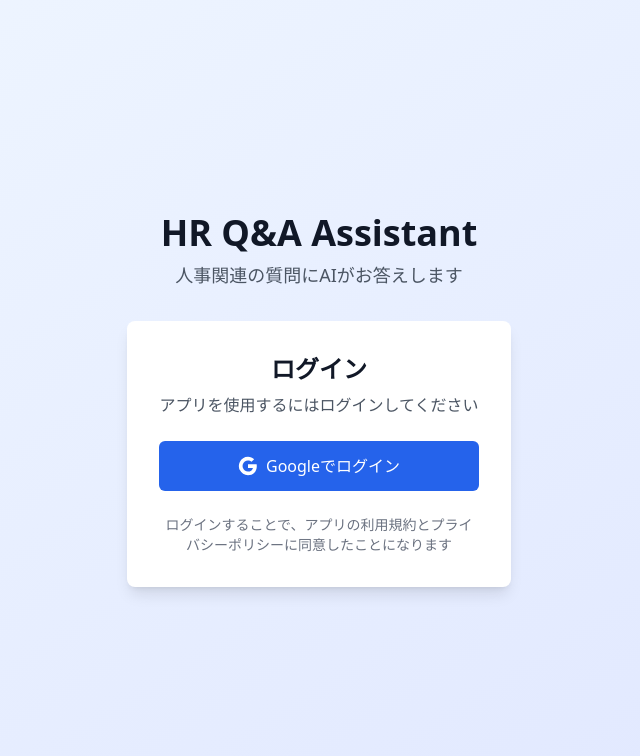
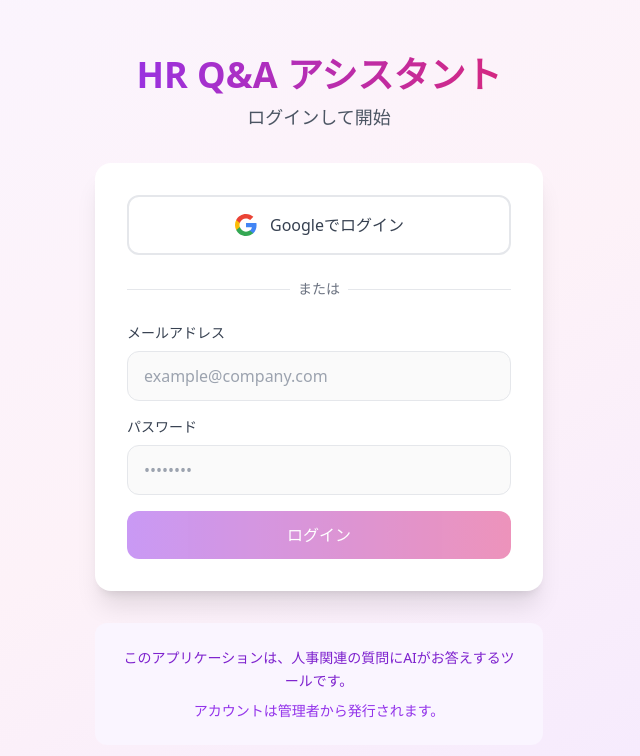
Before and after one commit to yamanekazuki/hr-qa-assistant, a React (Vite) app: page / in a window 1280 px wide. Shown: the top 756 px of the page, without its empty margins (321-961 px from the left). Built offline with nearby package versions, Linux system fonts and the light colour scheme; no server answers.

Commit message:
Improve login UI, fix Google login, enhance admin panel design

```diff
--- a/src/App.tsx
+++ b/src/App.tsx
@@ -45,7 +45,13 @@ const AppContent: React.FC = () => {
         <Route
           path="/"
           element={
-            currentUser ? <Navigate to="/app" replace /> : <LoginPage />
+            currentUser ? (
+              currentUser.email === 'yamane@potentialight.com' ?
+                <Navigate to="/admin" replace /> :
+                <Navigate to="/app" replace />
+            ) : (
+              <LoginPage />
+            )
           }
         />
 
--- a/src/components/AdminPanel.tsx
+++ b/src/components/AdminPanel.tsx
@@ -19,11 +19,11 @@ interface QuestionHistory {
 }
 
 const AdminPanel: React.FC = () => {
-  const { currentUser, logout } = useAuth();
+  const { currentUser, logout, isAdmin } = useAuth();
   const [users, setUsers] = useState<User[]>([]);
   const [questionHistory, setQuestionHistory] = useState<QuestionHistory[]>([]);
   const [loading, setLoading] = useState(true);
-  const [activeTab, setActiveTab] = useState<'users' | 'questions' | 'analytics'>('users');
+  const [activeTab, setActiveTab] = useState<'dashboard' | 'users' | 'questions' | 'analytics' | 'settings'>('dashboard');
 
   useEffect(() => {
     // 実際の実装では、Firestoreからデータを取得
@@ -39,8 +39,20 @@ const AdminPanel: React.FC = () => {
     return (
       <div className="min-h-screen bg-gray-50 flex items-center justify-center">
         <div className="text-center">
-          <div className="animate-spin rounded-full h-12 w-12 border-b-2 border-blue-600 mx-auto"></div>
+          <div className="animate-spin rounded-full h-12 w-12 border-b-2 border-purple-600 mx-auto"></div>
           <p className="mt-4 text-gray-600">読み込み中...</p>
+        </div>
+      </div>
+    );
+  }
+
+  // 管理者以外はアクセス不可
+  if (!isAdmin) {
+    return (
+      <div className="min-h-screen bg-gray-50 flex items-center justify-center">
+        <div className="text-center">
+          <h1 className="text-2xl font-bold text-red-600 mb-4">アクセス拒否</h1>
+          <p className="text-gray-600">このページにアクセスする権限がありません。</p>
         </div>
       </div>
     );
@@ -53,12 +65,20 @@ const AdminPanel: React.FC = () => {
         <div className="max-w-7xl mx-auto px-4 sm:px-6 lg:px-8">
           <div className="flex justify-between items-center h-16">
             <div className="flex items-center">
-              <h1 className="text-2xl font-bold text-gray-900">管理画面</h1>
+              <h1 className="text-2xl font-bold bg-gradient-to-r from-purple-600 to-pink-600 bg-clip-text text-transparent">
+                管理画面
+              </h1>
             </div>
             <div className="flex items-center space-x-4">
               <span className="text-sm text-gray-600">
                 管理者: {currentUser?.email}
               </span>
+              <a
+                href="/app"
+                className="bg-blue-600 hover:bg-blue-700 text-white px-4 py-2 rounded-md text-sm font-medium transition-colors duration-200"
+              >
+                アプリに戻る
+              </a>
               <button
                 onClick={handleLogout}
                 className="bg-red-600 hover:bg-red-700 text-white px-4 py-2 rounded-md text-sm font-medium transition-colors duration-200"
@@ -76,10 +96,20 @@ const AdminPanel: React.FC = () => {
         <div className="border-b border-gray-200 mb-6">
           <nav className="-mb-px flex space-x-8">
             <button
+              onClick={() => setActiveTab('dashboard')}
+              className={`py-2 px-1 border-b-2 font-medium text-sm ${
+                activeTab === 'dashboard'
+                  ? 'border-purple-500 text-purple-600'
+                  : 'border-transparent text-gray-500 hover:text-gray-700 hover:border-gray-300'
+              }`}
+            >
+              ダッシュボード
+            </button>
+            <button
               onClick={() => setActiveTab('users')}
               className={`py-2 px-1 border-b-2 font-medium text-sm ${
                 activeTab === 'users'
-                  ? 'border-blue-500 text-blue-600'
+                  ? 'border-purple-500 text-purple-600'
                   : 'border-transparent text-gray-500 hover:text-gray-700 hover:border-gray-300'
               }`}
             >
@@ -89,7 +119,7 @@ const AdminPanel: React.FC = () => {
               onClick={() => setActiveTab('questions')}
               className={`py-2 px-1 border-b-2 font-medium text-sm ${
                 activeTab === 'questions'
-                  ? 'border-blue-500 text-blue-600'
+                  ? 'border-purple-500 text-purple-600'
                   : 'border-transparent text-gray-500 hover:text-gray-700 hover:border-gray-300'
               }`}
             >
@@ -99,20 +129,70 @@ const AdminPanel: React.FC = () => {
               onClick={() => setActiveTab('analytics')}
               className={`py-2 px-1 border-b-2 font-medium text-sm ${
                 activeTab === 'analytics'
-                  ? 'border-blue-500 text-blue-600'
+                  ? 'border-purple-500 text-purple-600'
                   : 'border-transparent text-gray-500 hover:text-gray-700 hover:border-gray-300'
               }`}
             >
               分析
+            </button>
+            <button
+              onClick={() => setActiveTab('settings')}
+              className={`py-2 px-1 border-b-2 font-medium text-sm ${
+                activeTab === 'settings'
+                  ? 'border-purple-500 text-purple-600'
+                  : 'border-transparent text-gray-500 hover:text-gray-700 hover:border-gray-300'
+              }`}
+            >
+              設定
             </button>
           </nav>
         </div>
 
         {/* タブコンテンツ */}
         <div className="bg-white shadow rounded-lg">
+          {activeTab === 'dashboard' && (
+            <div className="p-6">
+              <h2 className="text-lg font-medium text-gray-900 mb-6">ダッシュボード</h2>
+              <div className="grid grid-cols-1 md:grid-cols-4 gap-6">
+                <div className="bg-gradient-to-r from-blue-500 to-blue-600 rounded-lg p-6 text-white">
+                  <div className="text-2xl font-bold">1</div>
+                  <div className="text-sm opacity-90">総ユーザー数</div>
+                </div>
+                <div className="bg-gradient-to-r from-green-500 to-green-600 rounded-lg p-6 text-white">
+                  <div className="text-2xl font-bold">1</div>
+                  <div className="text-sm opacity-90">今日の質問数</div>
+                </div>
+                <div className="bg-gradient-to-r from-purple-500 to-purple-600 rounded-lg p-6 text-white">
+                  <div className="text-2xl font-bold">1</div>
+                  <div className="text-sm opacity-90">総質問数</div>
+                </div>
+                <div className="bg-gradient-to-r from-orange-500 to-orange-600 rounded-lg p-6 text-white">
+                  <div className="text-2xl font-bold">100%</div>
+                  <div className="text-sm opacity-90">システム稼働率</div>
+                </div>
+              </div>
+
+              <div className="mt-8">
+                <h3 className="text-lg font-medium text-gray-900 mb-4">最近のアクティビティ</h3>
+                <div className="space-y-3">
+                  <div className="flex items-center space-x-3 p-3 bg-gray-50 rounded-lg">
+                    <div className="w-2 h-2 bg-green-500 rounded-full"></div>
+                    <span className="text-sm text-gray-600">yamane@potentialight.com がログインしました</span>
+                    <span className="text-xs text-gray-400 ml-auto">数分前</span>
+                  </div>
+                </div>
+              </div>
+            </div>
+          )}
+
           {activeTab === 'users' && (
             <div className="p-6">
-              <h2 className="text-lg font-medium text-gray-900 mb-4">ユーザー一覧</h2>
+              <div className="flex justify-between items-center mb-6">
+                <h2 className="text-lg font-medium text-gray-900">ユーザー管理</h2>
+                <button className="bg-purple-600 hover:bg-purple-700 text-white px-4 py-2 rounded-md text-sm font-medium transition-colors duration-200">
+                  ユーザーを追加
+                </button>
+              </div>
               <div className="overflow-x-auto">
                 <table className="min-w-full divide-y divide-gray-200">
                   <thead className="bg-gray-50">
@@ -124,6 +204,9 @@ const AdminPanel: React.FC = () => {
                         最終ログイン
                       </th>
                       <th className="px-6 py-3 text-left text-xs font-medium text-gray-500 uppercase tracking-wider">
+                        権限
+                      </th>
+                      <th className="px-6 py-3 text-left text-xs font-medium text-gray-500 uppercase tracking-wider">
                         操作
                       </th>
                     </tr>
@@ -133,7 +216,7 @@ const AdminPanel: React.FC = () => {
                       <td className="px-6 py-4 whitespace-nowrap">
                         <div className="flex items-center">
                           <div className="flex-shrink-0 h-10 w-10">
-                            <div className="h-10 w-10 rounded-full bg-blue-500 flex items-center justify-center">
+                            <div className="h-10 w-10 rounded-full bg-purple-500 flex items-center justify-center">
                               <span className="text-white font-medium">
                                 {currentUser?.displayName?.[0] || currentUser?.email?.[0] || 'U'}
                               </span>
@@ -152,8 +235,14 @@ const AdminPanel: React.FC = () => {
                       <td className="px-6 py-4 whitespace-nowrap text-sm text-gray-500">
                         現在オンライン
                       </td>
+                      <td className="px-6 py-4 whitespace-nowrap">
+                        <span className="inline-flex items-center px-2.5 py-0.5 rounded-full text-xs font-medium bg-purple-100 text-purple-800">
+                          管理者
+                        </span>
+                      </td>
                       <td className="px-6 py-4 whitespace-nowrap text-sm font-medium">
-                        <button className="text-blue-600 hover:text-blue-900">詳細</button>
+                        <button className="text-purple-600 hover:text-purple-900 mr-3">編集</button>
+                        <button className="text-red-600 hover:text-red-900">削除</button>
                       </td>
                     </tr>
                   </tbody>
@@ -164,9 +253,9 @@ const AdminPanel: React.FC = () => {
 
           {activeTab === 'questions' && (
             <div className="p-6">
-              <h2 className="text-lg font-medium text-gray-900 mb-4">質問履歴</h2>
+              <h2 className="text-lg font-medium text-gray-900 mb-6">質問履歴</h2>
               <div className="space-y-4">
-                <div className="border rounded-lg p-4">
+                <div className="border rounded-lg p-4 hover:bg-gray-50">
                   <div className="flex justify-between items-start">
                     <div className="flex-1">
                       <p className="text-sm text-gray-600 mb-2">
@@ -188,19 +277,77 @@ const AdminPanel: React.FC = () => {
 
           {activeTab === 'analytics' && (
             <div className="p-6">
-              <h2 className="text-lg font-medium text-gray-900 mb-4">利用統計</h2>
-              <div className="grid grid-cols-1 md:grid-cols-3 gap-6">
-                <div className="bg-blue-50 rounded-lg p-6">
-                  <div className="text-2xl font-bold text-blue-600">1</div>
-                  <div className="text-sm text-blue-600">総ユーザー数</div>
+              <h2 className="text-lg font-medium text-gray-900 mb-6">利用統計</h2>
+              <div className="grid grid-cols-1 md:grid-cols-2 gap-6">
+                <div className="bg-white border rounded-lg p-6">
+                  <h3 className="text-lg font-medium text-gray-900 mb-4">月別利用状況</h3>
+                  <div className="space-y-3">
+                    <div className="flex justify-between items-center">
+                      <span className="text-sm text-gray-600">1月</span>
+                      <span className="text-sm font-medium">1 質問</span>
+                    </div>
+                  </div>
                 </div>
-                <div className="bg-green-50 rounded-lg p-6">
-                  <div className="text-2xl font-bold text-green-600">1</div>
-                  <div className="text-sm text-green-600">今日の質問数</div>
+                <div className="bg-white border rounded-lg p-6">
+                  <h3 className="text-lg font-medium text-gray-900 mb-4">人気の質問カテゴリ</h3>
+                  <div className="space-y-3">
+                    <div className="flex justify-between items-center">
+                      <span className="text-sm text-gray-600">人事評価</span>
+                      <span className="text-sm font-medium">1 件</span>
+                    </div>
+                  </div>
                 </div>
-                <div className="bg-purple-50 rounded-lg p-6">
-                  <div className="text-2xl font-bold text-purple-600">1</div>
-                  <div className="text-sm text-purple-600">総質問数</div>
+              </div>
+            </div>
+          )}
+
+          {activeTab === 'settings' && (
+            <div className="p-6">
+              <h2 className="text-lg font-medium text-gray-900 mb-6">システム設定</h2>
+              <div className="space-y-6">
+                <div className="border rounded-lg p-4">
+                  <h3 className="text-lg font-medium text-gray-900 mb-4">一般設定</h3>
+                  <div className="space-y-4">
+                    <div>
+                      <label className="block text-sm font-medium text-gray-700 mb-2">
+                        アプリケーション名
+                      </label>
+                      <input
+                        type="text"
+                        value="HR Q&A アシスタント"
+                        className="w-full px-3 py-2 border border-gray-300 rounded-md focus:outline-none focus:ring-2 focus:ring-purple-500"
+                      />
+                    </div>
+                    <div>
+                      <label className="block text-sm font-medium text-gray-700 mb-2">
+                        管理者メールアドレス
+                      </label>
+                      <input
+                        type="email"
+                        value="yamane@potentialight.com"
+                        className="w-full px-3 py-2 border border-gray-300 rounded-md focus:outline-none focus:ring-2 focus:ring-purple-500"
+                        readOnly
+                      />
+                    </div>
+                  </div>
+                </div>
+
+                <div className="border rounded-lg p-4">
+                  <h3 className="text-lg font-medium text-gray-900 mb-4">セキュリティ設定</h3>
+                  <div className="space-y-4">
+                    <div className="flex items-center">
+                      <input
+                        type="checkbox"
+                        id="google-auth"
+                        checked
+                        className="h-4 w-4 text-purple-600 focus:ring-purple-500 border-gray-300 rounded"
+                        readOnly
+                      />
+                      <label htmlFor="google-auth" className="ml-2 block text-sm text-gray-900">
+                        Google認証を有効にする
+                      </label>
+                    </div>
+                  </div>
                 </div>
               </div>
             </div>
--- a/src/components/LoginPage.tsx
+++ b/src/components/LoginPage.tsx
@@ -5,57 +5,101 @@ const LoginPage: React.FC = () => {
   const { signInWithGoogle } = useAuth();
 
   return (
-    <div className="min-h-screen bg-gradient-to-br from-blue-50 to-indigo-100 flex items-center justify-center">
-      <div className="max-w-md w-full space-y-8 p-8">
+    <div className="min-h-screen bg-gradient-to-br from-purple-50 via-pink-50 to-purple-100 flex items-center justify-center p-4">
+      <div className="max-w-md w-full space-y-8">
+        {/* ヘッダー */}
         <div className="text-center">
-          <h1 className="text-4xl font-bold text-gray-900 mb-2">
-            HR Q&A Assistant
+          <h1 className="text-4xl font-bold bg-gradient-to-r from-purple-600 to-pink-600 bg-clip-text text-transparent mb-2">
+            HR Q&A アシスタント
           </h1>
           <p className="text-gray-600 text-lg">
-            人事関連の質問にAIがお答えします
+            ログインして開始
           </p>
         </div>
 
-        <div className="bg-white rounded-lg shadow-lg p-8">
-          <div className="text-center mb-6">
-            <h2 className="text-2xl font-semibold text-gray-900 mb-2">
-              ログイン
-            </h2>
-            <p className="text-gray-600">
-              アプリを使用するにはログインしてください
-            </p>
-          </div>
-
+        {/* ログインフォーム */}
+        <div className="bg-white rounded-2xl shadow-xl p-8">
+          {/* Googleログインボタン */}
           <button
             onClick={signInWithGoogle}
-            className="w-full flex items-center justify-center px-4 py-3 border border-transparent text-base font-medium rounded-md text-white bg-blue-600 hover:bg-blue-700 focus:outline-none focus:ring-2 focus:ring-offset-2 focus:ring-blue-500 transition-colors duration-200"
+            className="w-full flex items-center justify-center px-6 py-4 border-2 border-gray-200 rounded-xl text-gray-700 font-medium hover:border-gray-300 hover:bg-gray-50 transition-all duration-200 mb-6"
           >
-            <svg className="w-5 h-5 mr-2" viewBox="0 0 24 24">
+            <svg className="w-6 h-6 mr-3" viewBox="0 0 24 24">
               <path
-                fill="currentColor"
+                fill="#4285F4"
                 d="M22.56 12.25c0-.78-.07-1.53-.2-2.25H12v4.26h5.92c-.26 1.37-1.04 2.53-2.21 3.31v2.77h3.57c2.08-1.92 3.28-4.74 3.28-8.09z"
               />
               <path
-                fill="currentColor"
+                fill="#34A853"
                 d="M12 23c2.97 0 5.46-.98 7.28-2.66l-3.57-2.77c-.98.66-2.23 1.06-3.71 1.06-2.86 0-5.29-1.93-6.16-4.53H2.18v2.84C3.99 20.53 7.7 23 12 23z"
               />
               <path
-                fill="currentColor"
+                fill="#FBBC05"
                 d="M5.84 14.09c-.22-.66-.35-1.36-.35-2.09s.13-1.43.35-2.09V7.07H2.18C1.43 8.55 1 10.22 1 12s.43 3.45 1.18 4.93l2.85-2.22.81-.62z"
               />
               <path
-                fill="currentColor"
+                fill="#EA4335"
                 d="M12 5.38c1.62 0 3.06.56 4.21 1.64l3.15-3.15C17.45 2.09 14.97 1 12 1 7.7 1 3.99 3.47 2.18 7.07l3.66 2.84c.87-2.6 3.3-4.53 6.16-4.53z"
               />
             </svg>
             Googleでログイン
           </button>
 
-          <div className="mt-6 text-center">
-            <p className="text-sm text-gray-500">
-              ログインすることで、アプリの利用規約とプライバシーポリシーに同意したことになります
-            </p>
+          {/* 区切り線 */}
+          <div className="relative mb-6">
+            <div className="absolute inset-0 flex items-center">
+              <div className="w-full border-t border-gray-200"></div>
+            </div>
+            <div className="relative flex justify-center text-sm">
+              <span className="px-2 bg-white text-gray-500">または</span>
+            </div>
           </div>
+
+          {/* メール・パスワードログイン（将来的な拡張用） */}
+          <div className="space-y-4">
+            <div>
+              <label htmlFor="email" className="block text-sm font-medium text-gray-700 mb-2">
+                メールアドレス
+              </label>
+              <input
+                type="email"
+                id="email"
+                placeholder="example@company.com"
+                className="w-full px-4 py-3 border border-gray-200 rounded-xl focus:outline-none focus:ring-2 focus:ring-purple-500 focus:border-transparent transition-all duration-200"
+                disabled
+              />
+            </div>
+
+            <div>
+              <label htmlFor="password" className="block text-sm font-medium text-gray-700 mb-2">
+                パスワード
+              </label>
+              <input
+                type="password"
+                id="password"
+                placeholder="••••••••"
+                className="w-full px-4 py-3 border border-gray-200 rounded-xl focus:outline-none focus:ring-2 focus:ring-purple-500 focus:border-transparent transition-all duration-200"
+                disabled
+              />
+            </div>
+
+            <button
+              className="w-full bg-gradient-to-r from-purple-600 to-pink-600 text-white font-medium py-3 px-6 rounded-xl hover:from-purple-700 hover:to-pink-700 focus:outline-none focus:ring-2 focus:ring-purple-500 focus:ring-offset-2 transition-all duration-200 disabled:opacity-50 disabled:cursor-not-allowed"
+              disabled
+            >
+              ログイン
+            </button>
+          </div>
+        </div>
+
+        {/* 説明文 */}
+        <div className="bg-purple-50 rounded-xl p-6 text-center">
+          <p className="text-sm text-purple-700 leading-relaxed">
+            このアプリケーションは、人事関連の質問にAIがお答えするツールです。
+          </p>
+          <p className="text-sm text-purple-600 mt-2">
+            アカウントは管理者から発行されます。
+          </p>
         </div>
       </div>
     </div>
--- a/src/contexts/AuthContext.tsx
+++ b/src/contexts/AuthContext.tsx
@@ -34,9 +34,11 @@ export const AuthProvider: React.FC<{ children: React.ReactNode }> = ({ children
   const signInWithGoogle = async () => {
     const provider = new GoogleAuthProvider();
     try {
-      await signInWithPopup(auth, provider);
+      const result = await signInWithPopup(auth, provider);
+      console.log('Googleログイン成功:', result.user.email);
     } catch (error) {
       console.error('Googleログインエラー:', error);
+      alert('ログインに失敗しました。もう一度お試しください。');
     }
   };
 
```
